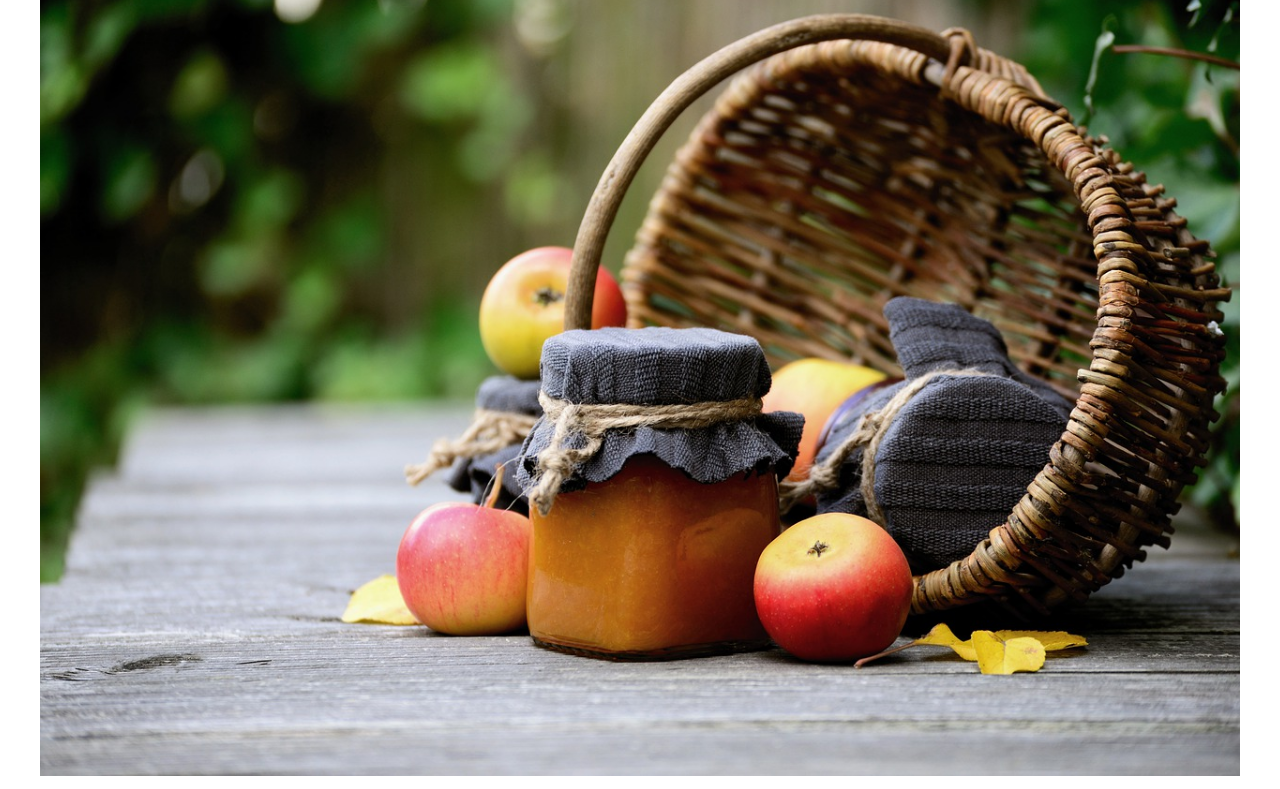
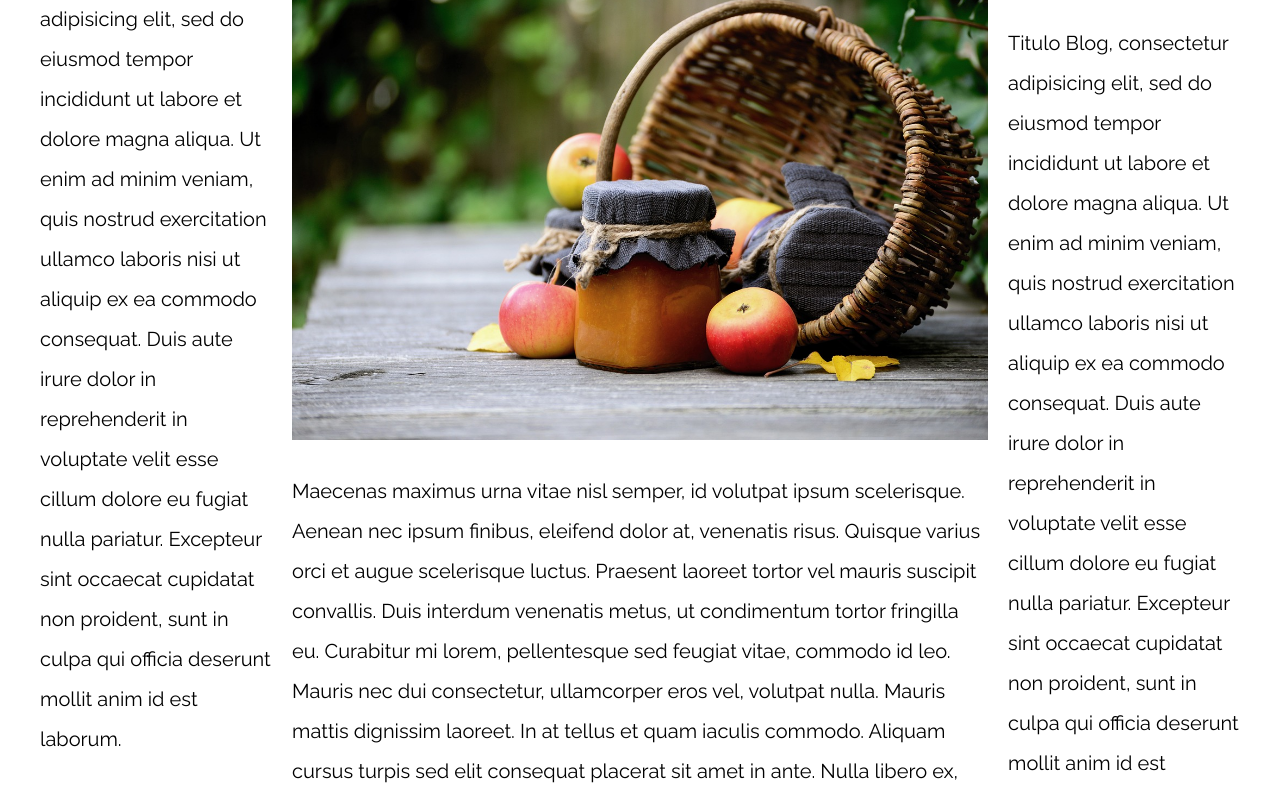
Before and after one commit to EnriqueIsra/PatronesRWD, a plain HTML site: page 05-3columnas_css_grid/index.html in a window 1280 px wide. Shown: the part 158-947 px from the top of the page. Drawn offline with nearby package versions, Linux system fonts and the light colour scheme.

Commit message:
tres columnas, 1 mas grande CSS grid v71

```diff
--- a/05-3columnas_css_grid/css/styles.css
+++ b/05-3columnas_css_grid/css/styles.css
@@ -49,3 +49,19 @@ p {
 
 
 /** CODIGO AQUI **/
+
+@media (min-width: 768px) {
+    .contenido-grid{
+        display: grid;
+        grid-template-areas: "izquierda contenido derecha";
+        grid-template-columns: 1fr 3fr 1fr;
+        column-gap: 2rem;
+        grid-auto-flow: column;
+    }
+    .contenido-principal {
+        grid-area: contenido;
+    }
+    .slidebar-1 {
+        grid-area: derecha;
+    }
+}
--- a/05-3columnas_css_grid/index.html
+++ b/05-3columnas_css_grid/index.html
@@ -12,8 +12,8 @@
 
 <body>
 
-    <div class="contenedor">
-        <main>
+    <div class="contenedor contenido-grid">
+        <main class="contenido-principal">
             <article>
                 <h1>Entrada del Blog</h1>
                 <img src="img/imagen1.jpg">
@@ -36,12 +36,12 @@
             </article>
         </main>
 
-        <aside>
+        <aside class="slidebar-1">
             <h2>Sobre Nosotros</h2>
             <p>Titulo Blog, consectetur adipisicing elit, sed do eiusmod tempor incididunt ut labore et dolore magna aliqua. Ut enim ad minim veniam, quis nostrud exercitation ullamco laboris nisi ut aliquip ex ea commodo consequat. Duis aute irure dolor
                 in reprehenderit in voluptate velit esse cillum dolore eu fugiat nulla pariatur. Excepteur sint occaecat cupidatat non proident, sunt in culpa qui officia deserunt mollit anim id est laborum.</p>
         </aside>
-        <aside>
+        <aside class="slidebar-2">
             <h2>Misión</h2>
             <p>Titulo Blog, consectetur adipisicing elit, sed do eiusmod tempor incididunt ut labore et dolore magna aliqua. Ut enim ad minim veniam, quis nostrud exercitation ullamco laboris nisi ut aliquip ex ea commodo consequat. Duis aute irure dolor
                 in reprehenderit in voluptate velit esse cillum dolore eu fugiat nulla pariatur. Excepteur sint occaecat cupidatat non proident, sunt in culpa qui officia deserunt mollit anim id est laborum.</p>
```
